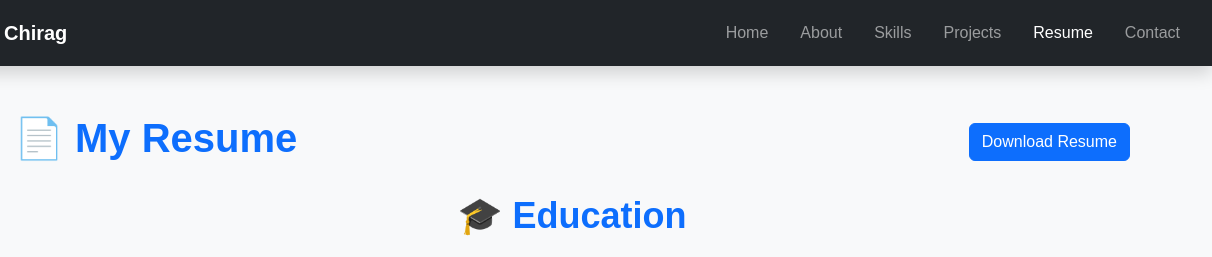
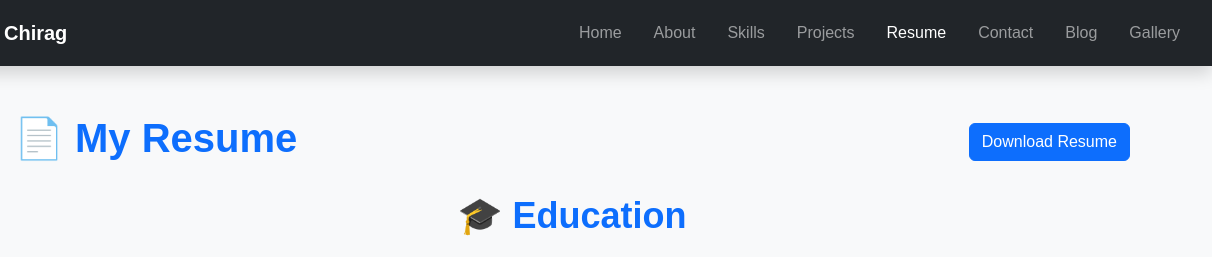
Before and after one commit to chirag56709/portfolio, a plain HTML site: page resume.html in a window 1280 px wide. Shown: the top 257 px of the page, 68-1280 px from the left. Drawn offline with nearby package versions, Linux system fonts and the light colour scheme; files that its build step writes are made by us from their sources.

Commit message:
update portfolio content

```diff
--- a/resume.html
+++ b/resume.html
@@ -47,6 +47,8 @@
         <li class="nav-item"><a class="nav-link" href="projects.html">Projects</a></li>
         <li class="nav-item"><a class="nav-link active" href="resume.html">Resume</a></li>
         <li class="nav-item"><a class="nav-link" href="contact.html">Contact</a></li>
+        <li class="nav-item"><a class="nav-link" href="blog.html">Blog</a></li>
+        <li class="nav-item"><a class="nav-link" href="gallery.html">Gallery</a></li>
       </ul>
     </div>
   </div>
```
Also changed, not shown: contact.html (+1 -0 lines).
